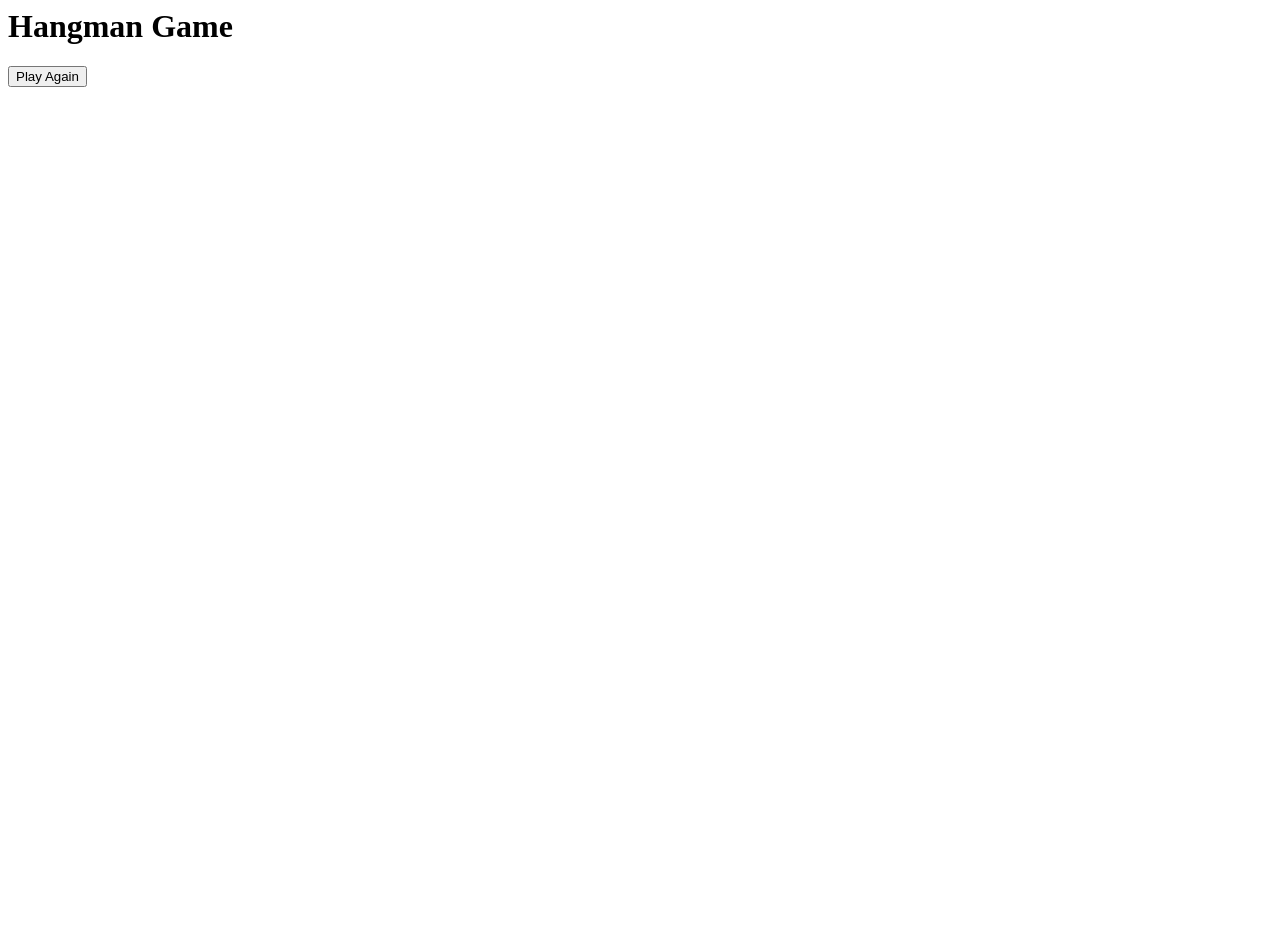
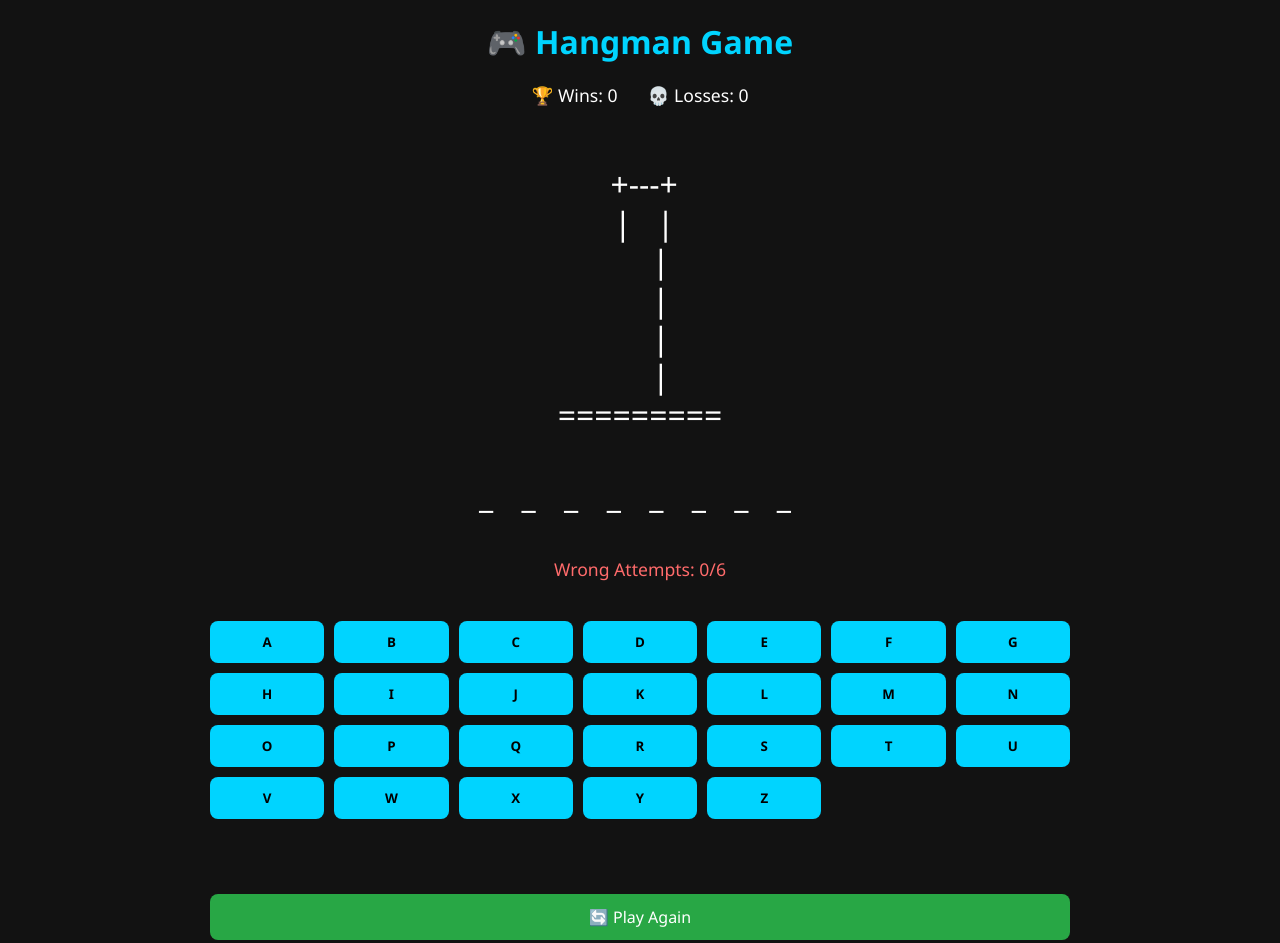
Before and after one commit to Rosesharma13/interactive-hangman-game, a plain HTML site: page index.html in a window 1280 px wide. Before the commit the page ends 800 px from the top, so only its background shows below. Drawn offline with Linux system fonts and the light colour scheme.

Commit message:
Refactor HTML structure for Hangman game

```diff
--- a/index.html
+++ b/index.html
@@ -1,23 +1,59 @@
-<header>
-  <h1>Hangman Game</h1>
-</header>
+<!DOCTYPE html>
+<html lang="en">
+<head>
+    <meta charset="UTF-8">
+    <meta name="viewport" content="width=device-width, initial-scale=1.0">
+    <title>Hangman Web Game</title>
+    <link rel="stylesheet" href="style.css">
+</head>
+<body>
 
-<div id="hangman-container">
-  <!-- Drawing -->
+    <div class="container">
+
+        <h1>🎮 Hangman Game</h1>
+
+        <div class="scoreboard">
+            <p>🏆 Wins: <span id="wins">0</span></p>
+            <p>💀 Losses: <span id="losses">0</span></p>
         </div>
 
+        <div class="game-area">
+
+            <pre id="hangman">
+ +---+
+ |   |
+     |
+     |
+     |
+     |
+=========
+            </pre>
+
             <div id="word-display">
-  <!-- Hidden word -->
+                _ _ _ _ _ _ _
             </div>
 
-<div id="keyboard">
-  <!-- A-Z buttons -->
+            <p id="wrong-guesses">
+                Wrong Attempts: 0/6
+            </p>
+
+            <div id="keyboard" class="keyboard">
+                <!-- Letters generated by JavaScript -->
             </div>
 
             <div id="message">
-  <!-- Win/Lose -->
+                Guess a letter to begin!
             </div>
 
-<button id="restartBtn">
-  Play Again
+            <button id="restart-btn">
+                🔄 Play Again
             </button>
+
+        </div>
+
+    </div>
+
+    <script src="script.js"></script>
+
+</body>
+</html>
```
Lines whose indentation alone changed are shown as unchanged.
